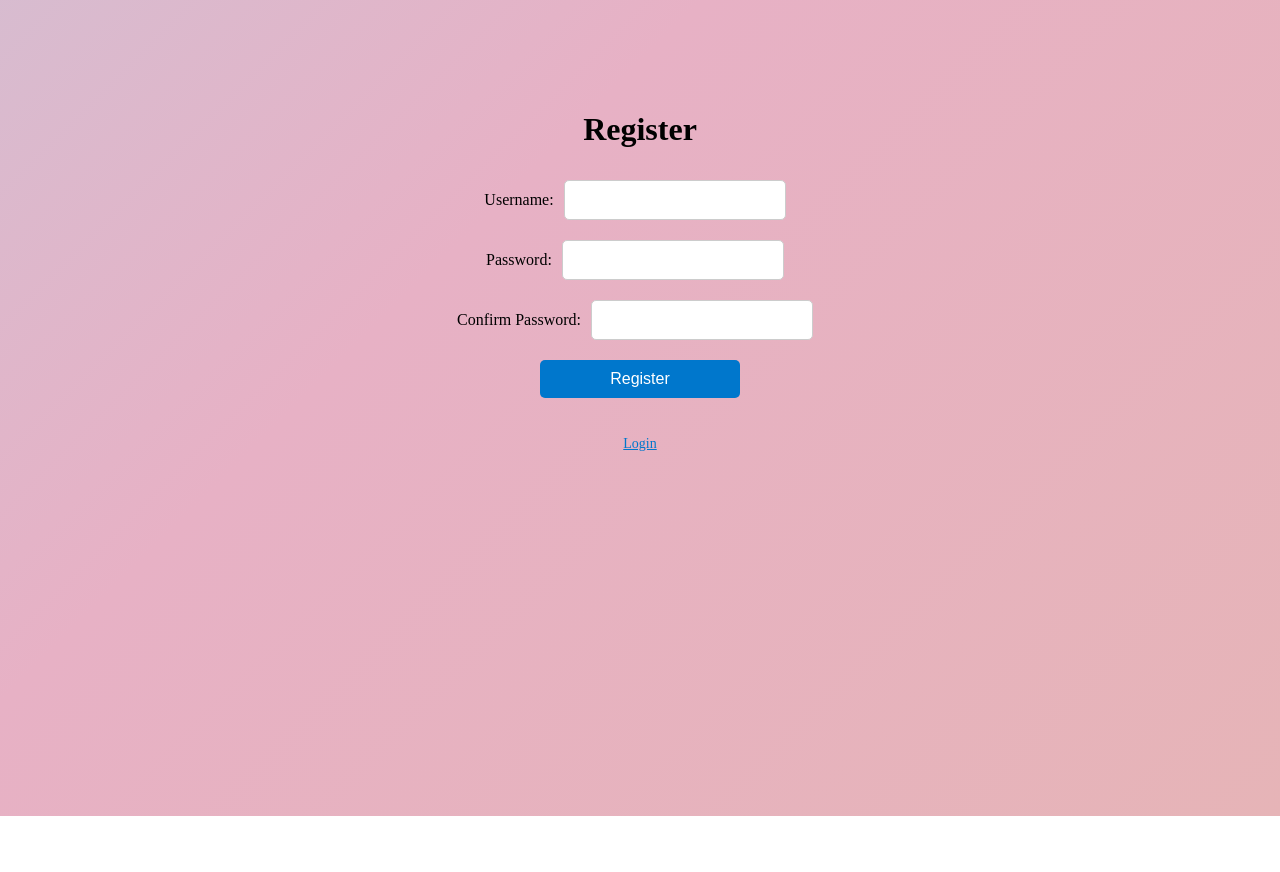
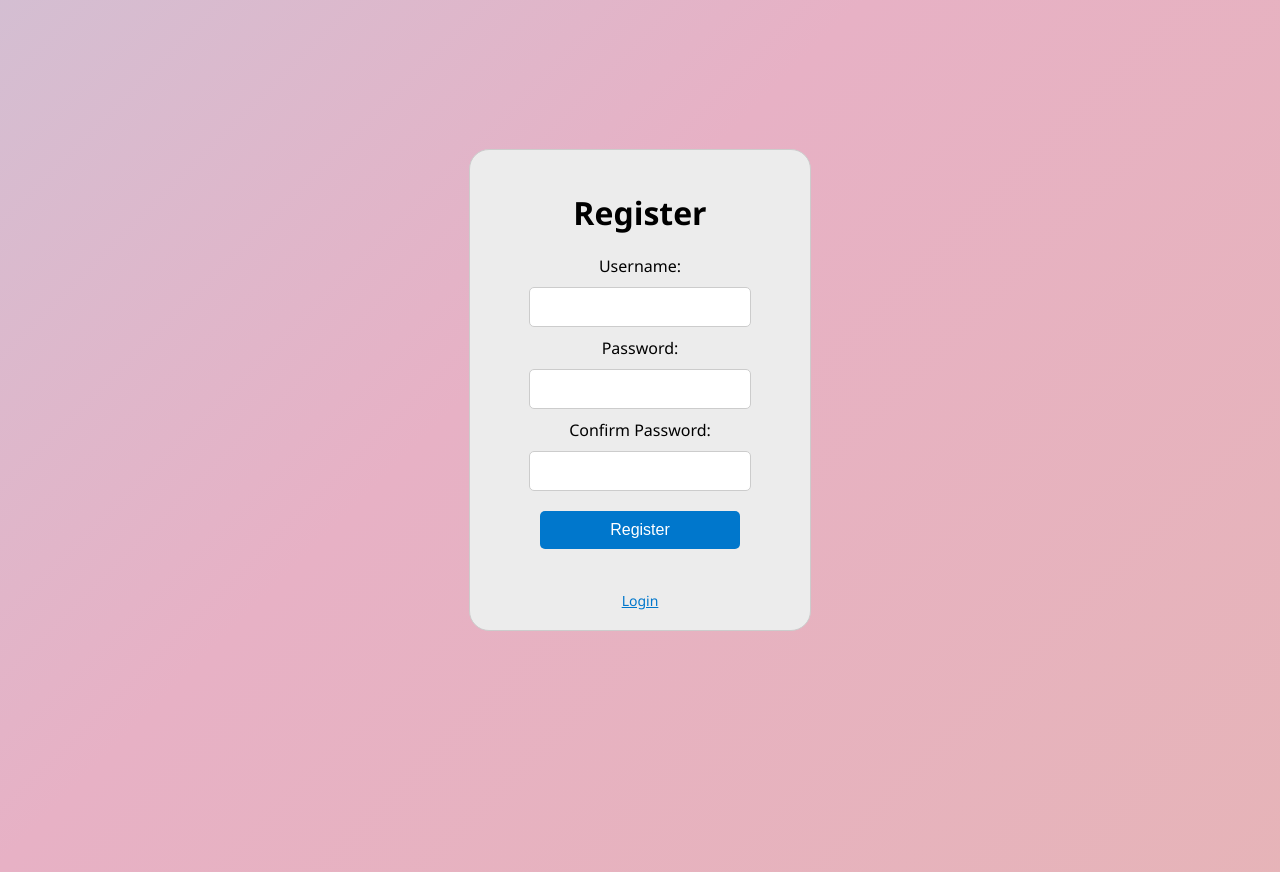
Before and after one commit to Jackson1611/learnt, a React (Vite) app in the folder client/: page /register in a window 1280 px wide. Before the commit the page ends 816 px from the top, so only its background shows below. Built offline with nearby package versions, Linux system fonts and the light colour scheme.

Commit message:
style login

```diff
--- a/client/src/App.css
+++ b/client/src/App.css
@@ -3,11 +3,12 @@
   margin: 0 auto;
   padding: 2rem;
   text-align: center;
+  font-family: "Segoe UI", Tahoma, Geneva, Verdana, sans-serif;
 }
 body {
   background: linear-gradient(-45deg, #e5b7a9, #e7b1c5, #a9dcef, #9fe7d6);
   background-size: 400% 400%;
-  animation: gradient 15s ease infinite;
+  animation: gradient 10s ease infinite;
   height: 100vh;
 }
 
--- a/client/src/components/Login/Login.css
+++ b/client/src/components/Login/Login.css
@@ -1,8 +1,20 @@
+.login-frame {
+  display: flex;
+  justify-content: center;
+  align-items: center;
+  height: 100vh;
+}
+
 .login-form-container {
   display: flex;
   flex-direction: column;
   align-items: center;
-  margin-top: 50px;
+  margin-bottom: 100px;
+  border: 1px solid #ccc;
+  padding: 20px;
+  width: 300px;
+  background-color: rgb(236, 236, 236);
+  border-radius: 20px;
 }
 
 .login-input {
--- a/client/src/components/Login/Login.jsx
+++ b/client/src/components/Login/Login.jsx
@@ -32,6 +32,7 @@ const Login = () => {
   };
 
   return (
+    <div className="login-frame">
       <div className="login-form-container">
         <h1>Login</h1>
         {error && <Alert severity="error">{error}</Alert>}
@@ -63,6 +64,7 @@ const Login = () => {
         <br />
         <Link to="/register">Register</Link>
       </div>
+    </div>
   );
 };
 
--- a/client/src/components/Login/Register.jsx
+++ b/client/src/components/Login/Register.jsx
@@ -37,6 +37,7 @@ const Register = () => {
   };
 
   return (
+    <div className="login-frame">
       <div className="login-form-container">
         <h1>Register</h1>
         {error && <Alert severity="error">{error}</Alert>}
@@ -78,6 +79,7 @@ const Register = () => {
         <br />
         <Link to="/login">Login</Link>
       </div>
+    </div>
   );
 };
 
```
Also changed, not shown: client/src/index.css (+0 -16 lines). Lines whose indentation alone changed are shown as unchanged.
